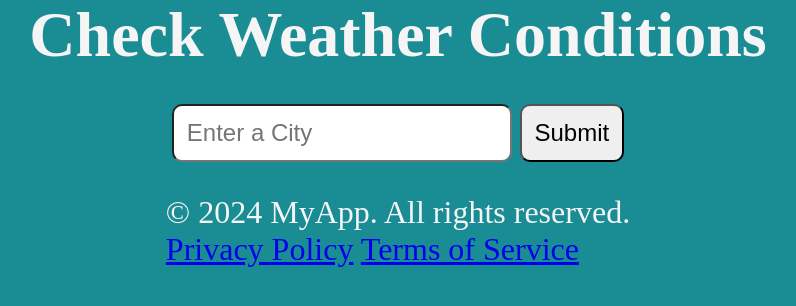
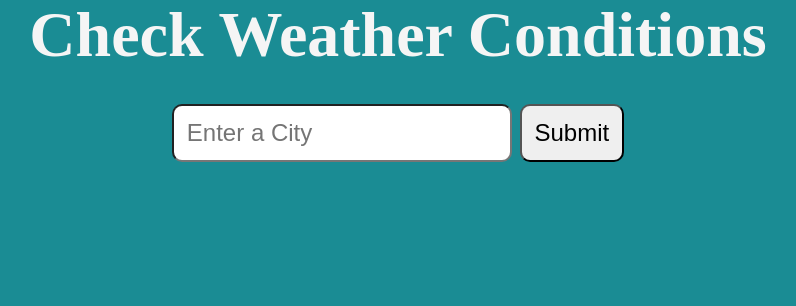
Before and after one commit to ewalawrence/python-weather-app, a Python web app: template templates/index.html in a window 1280 px wide. Shown: the part 194-500 px from the top of the page, without its empty margins (242-1038 px from the left). Run offline with Jinja, Linux system fonts and the light colour scheme; the template is opened without the code that fills it, so the values that code supplies are empty.

Commit message:
removed the footer

```diff
--- a/templates/index.html
+++ b/templates/index.html
@@ -12,10 +12,5 @@
         <input type="text" name="city" id="city" placeholder="Enter a City"/>
         <button type="submit">Submit</button>
     </form>
-     <footer class="bg-dark p-4">
-        <p>&copy; 2024 MyApp. All rights reserved.</p>
-        <a href="#">Privacy Policy</a>
-        <a href="#">Terms of Service</a>
-    </footer>
 </body>
 </html>
```
Also changed, not shown: static/styles/style.css (line endings or trailing spaces).
